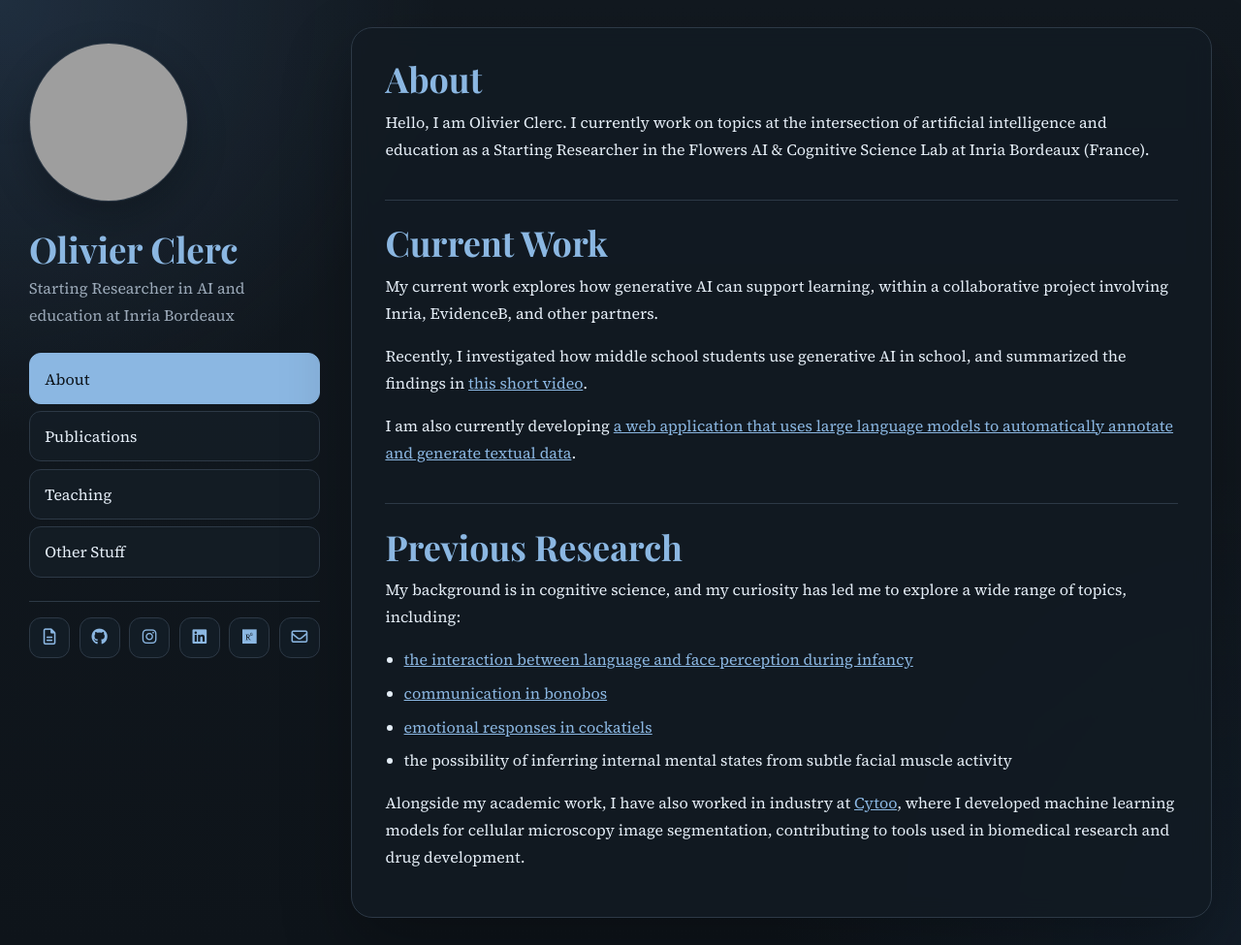
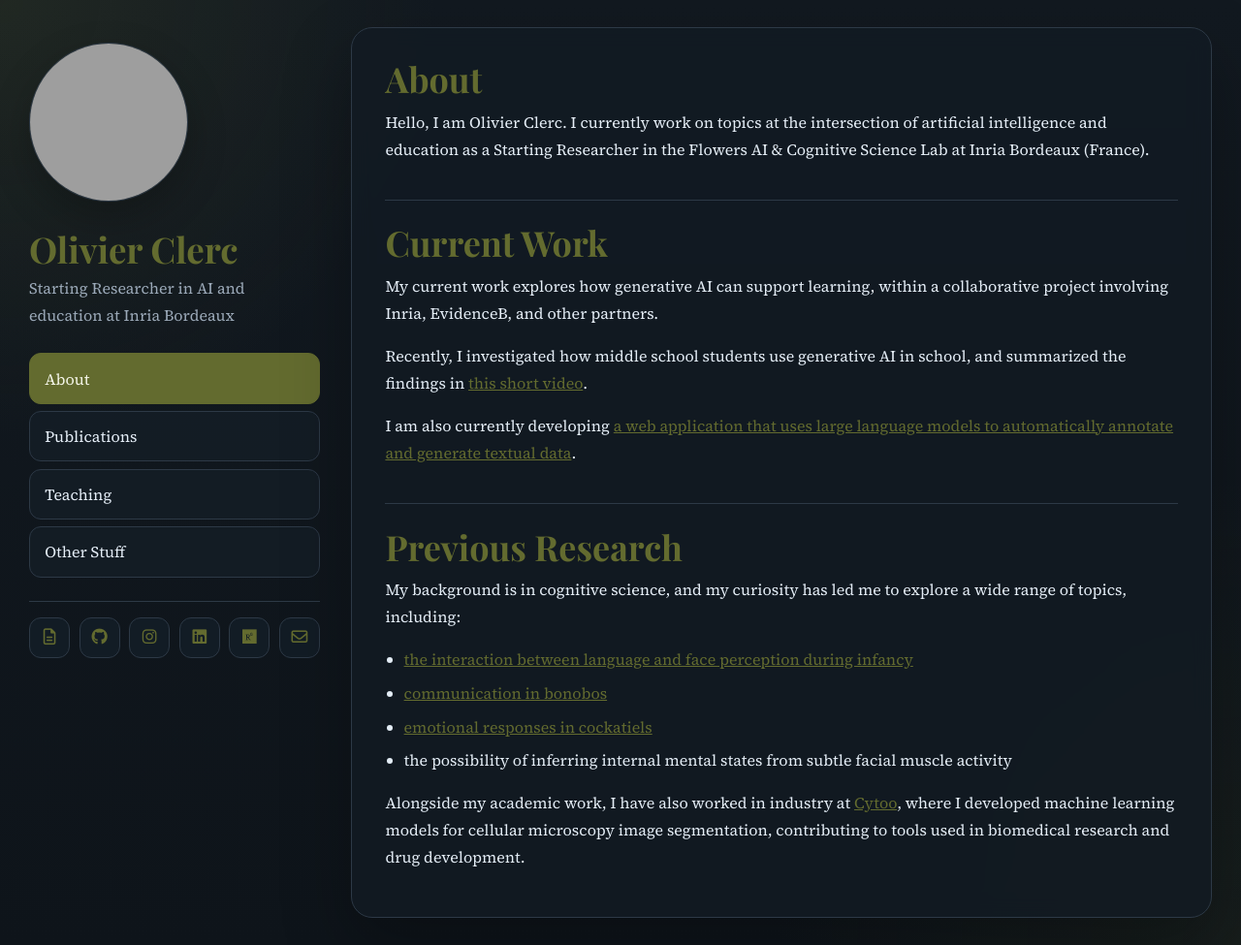
Before and after one commit to OlivierLClerc/OlivierLClerc.github.io, a Jekyll site: the page built from index.md, in a window 1280 px wide and 975 px high. Shown: the whole window at 97% size. Built offline with Jekyll 4.4.1, drawn with Linux system fonts in a browser that asks for light colours; grey boxes are pictures that could not be loaded.

Commit message:
chore: update style.scss

```diff
--- a/assets/css/style.scss
+++ b/assets/css/style.scss
@@ -9,7 +9,7 @@
   --panel: rgba(19, 27, 35, 0.84);
   --text: #e4edf6;
   --muted: #9ba9b8;
-  --accent: #8bb7e2;
+  --accent: #636b2f;
   --line: #2d3946;
   --soft: #17212b;
 }
@@ -25,8 +25,8 @@ html {
 body {
   margin: 0;
   background:
-    radial-gradient(circle at top left, rgba(79, 122, 173, 0.22), transparent 28%),
-    radial-gradient(circle at bottom right, rgba(34, 67, 103, 0.18), transparent 30%),
+    radial-gradient(circle at top left, rgba(99, 107, 47, 0.18), transparent 28%),
+    radial-gradient(circle at bottom right, rgba(76, 84, 36, 0.14), transparent 30%),
     linear-gradient(180deg, #121920 0%, var(--paper) 100%);
   color: var(--text);
   font-family: "Source Serif 4", Georgia, serif;
@@ -39,7 +39,7 @@ a {
 
 a:hover,
 a:focus {
-  color: #bfd9f5;
+  color: #a7b56a;
 }
 
 .site-frame {
@@ -118,14 +118,14 @@ a:focus {
 .sidebar-nav-link:hover,
 .sidebar-nav-link:focus {
   background: #1c2733;
-  border-color: #425467;
+  border-color: #5f6833;
   transform: translateX(2px);
 }
 
 .sidebar-nav-link.is-active {
   background: var(--accent);
   border-color: var(--accent);
-  color: #0d141b;
+  color: #f4f5e8;
 }
 
 .sidebar-divider {
@@ -158,7 +158,7 @@ a:focus {
 .sidebar-socials a:focus {
   transform: translateY(-1px);
   background: #1c2733;
-  border-color: #425467;
+  border-color: #5f6833;
 }
 
 .page-main {
@@ -212,7 +212,7 @@ a:focus {
 
 .page-body h3 {
   margin: 1.5rem 0 0.55rem;
-  color: #b7d1ec;
+  color: #a7b56a;
   font-size: 1.32rem;
 }
 
```
